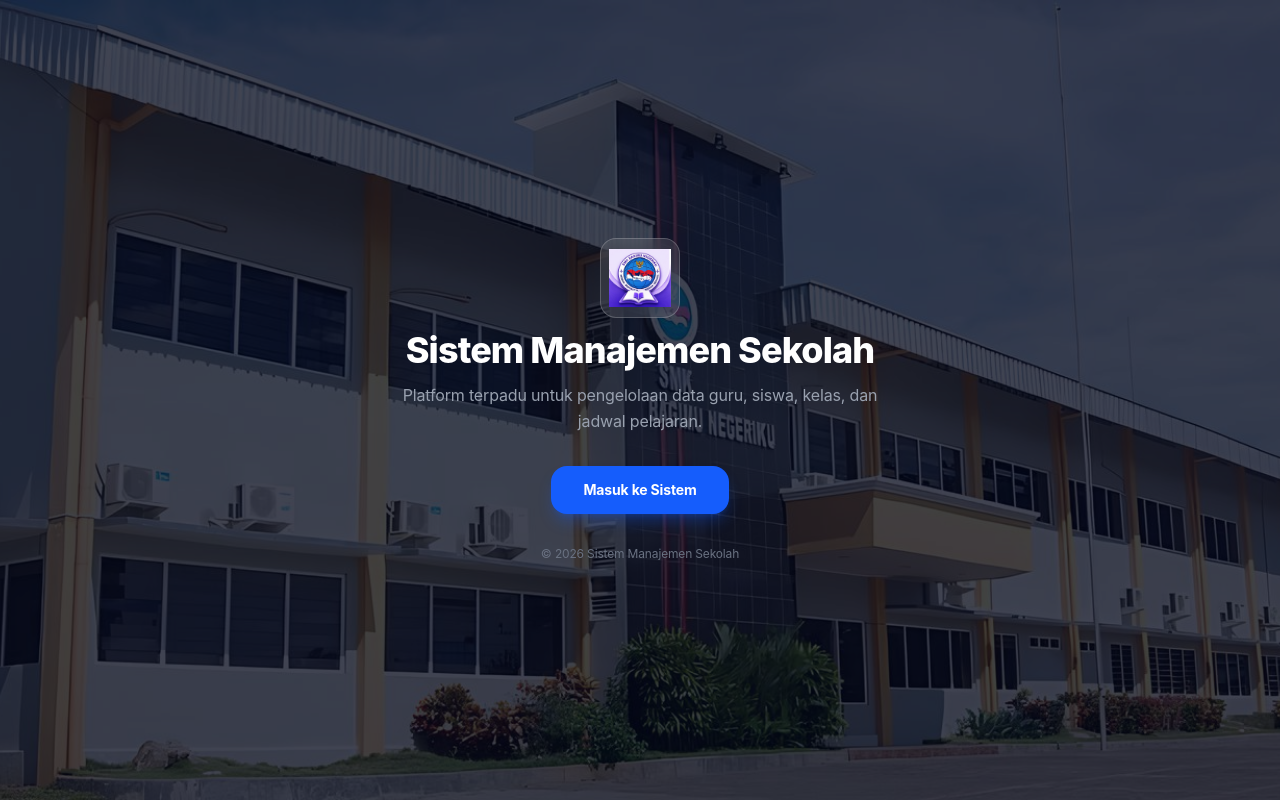
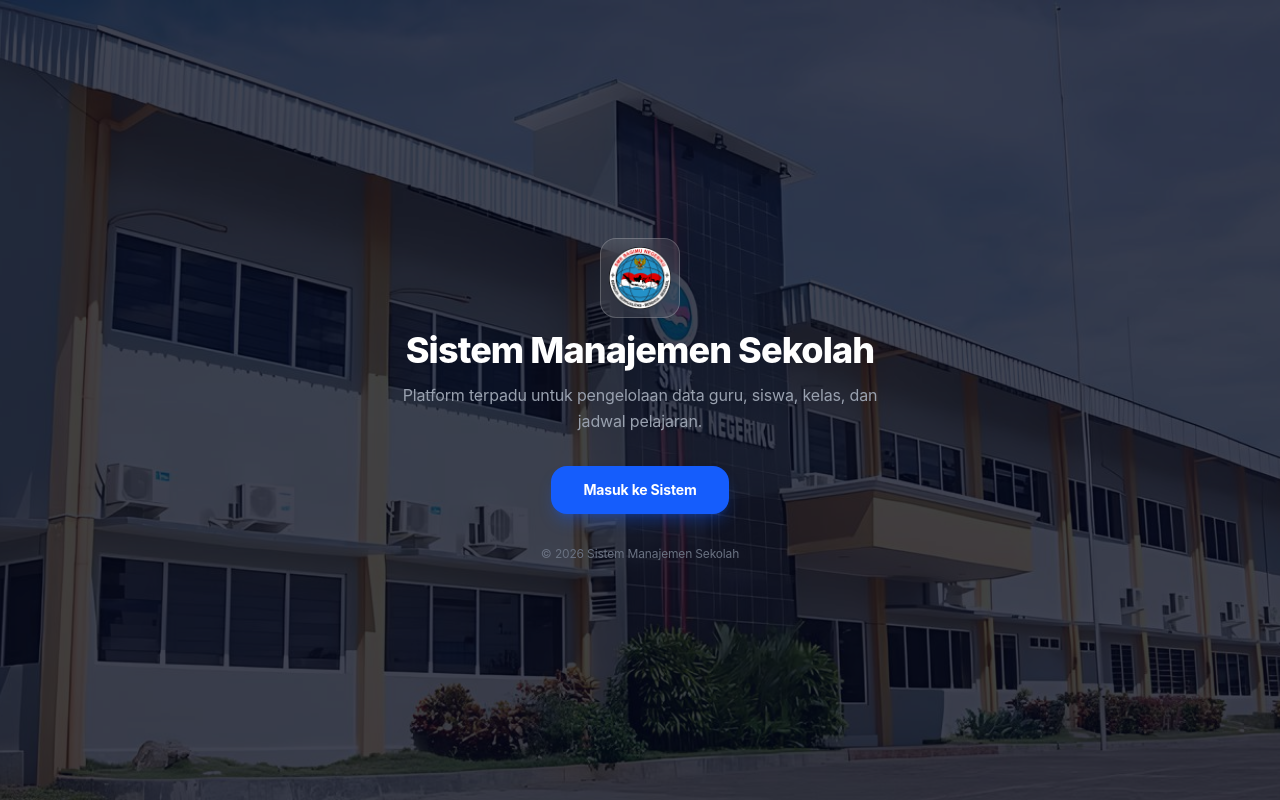
Before and after one commit to rodvin784-commits/SMS-Website-vin, a Next.js app: page / in a window 1280 px wide. Built offline with nearby package versions, Linux system fonts and the light colour scheme.

Commit message:
pembaruan logo

```diff
--- a/app/page.tsx
+++ b/app/page.tsx
@@ -18,7 +18,7 @@ export default function Home() {
         <div className="space-y-3">
           <div className="mx-auto flex h-20 w-20 items-center justify-center rounded-2xl bg-white/10 backdrop-blur-md border border-white/20 overflow-hidden p-2">
             <Image
-              src="/gambar3.png"
+              src="/logo bn.png"
               alt="Logo"
               width={80}
               height={80}
```
